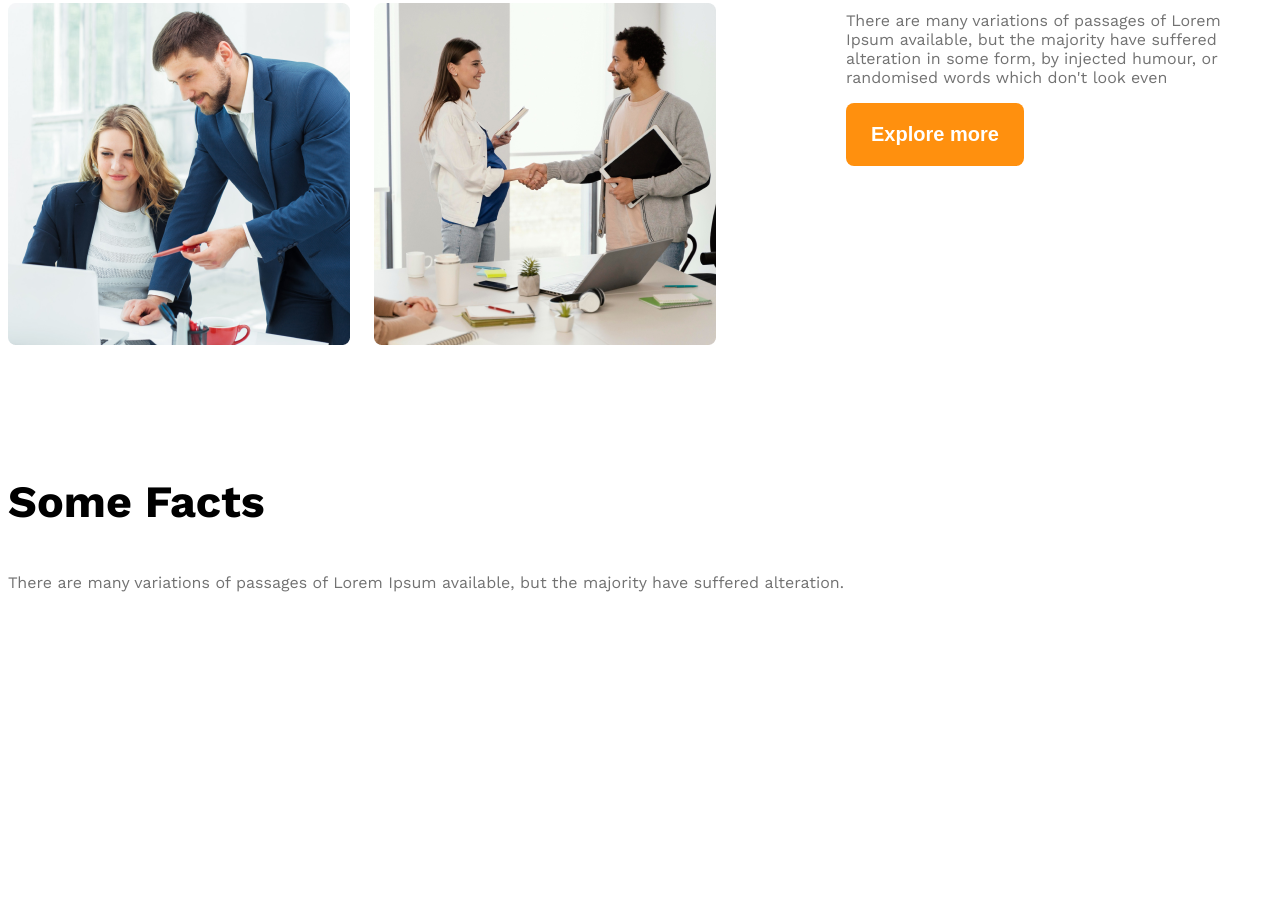
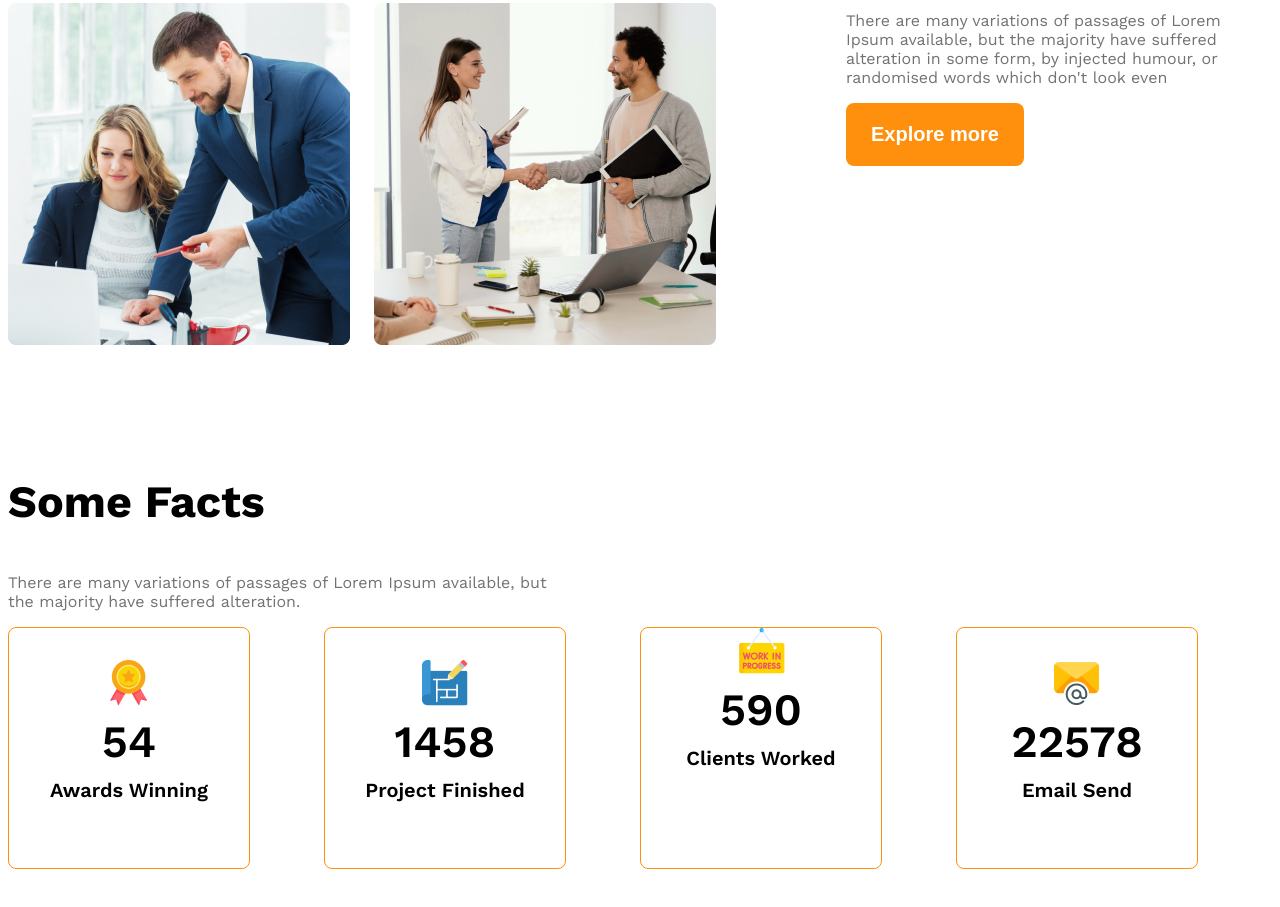
Before and after one commit to mohtasimdev/g3-architect-website, a plain HTML site: page index.html in a window 1280 px wide. Shown: the part 1677-2584 px from the top of the page. Before the commit the page ends 2558 px from the top, so only its background shows below. Drawn offline with nearby package versions, Linux system fonts and the light colour scheme.

Commit message:
added facts image and titles in div and style them with css

```diff
--- a/index.html
+++ b/index.html
@@ -49,28 +49,36 @@
         <!-- features will enjoy -->
          <section>
             <h3 class="section-title">Some Facts</h3>
-            <p class="text-light-gray">There are many variations of passages of Lorem Ipsum available, but the majority have suffered alteration.</p>
+            <p class="text-light-gray fact-description">There are many variations of passages of Lorem Ipsum available, but the majority have suffered alteration.</p>
          <div class="facts-container">
             <!-- .fact*4>img.fact-icon+h4.fact-number+h5.fact-name -->
-             <div class="fact">
-                <img src="" alt="" class="fact-icon">
-                <h4 class="fact-number"></h4>
-                <h5 class="fact-name"></h5>
+             <div class="fact-card display-flex">
+                <div>
+                <img src="images/icons/ribon.png" alt="" class="fact-icon">
+                <h4 class="fact-number">54</h4>
+                <h5 class="fact-name">Awards Winning</h5>
+                </div>
              </div>
-             <div class="fact">
-                <img src="" alt="" class="fact-icon">
-                <h4 class="fact-number"></h4>
-                <h5 class="fact-name"></h5>
+             <div class="fact-card display-flex">
+                <div>
+                    <img src="images/icons/projects.png" alt="" class="fact-icon">
+                <h4 class="fact-number">1458</h4>
+                <h5 class="fact-name">Project Finished </h5>
+                </div>
              </div>
-             <div class="fact">
-                <img src="" alt="" class="fact-icon">
-                <h4 class="fact-number"></h4>
-                <h5 class="fact-name"></h5>
+             <div class="fact-card">
+               <div>
+                 <img src="images/icons/customers.png" alt="" class="fact-icon">
+                <h4 class="fact-number">590</h4>
+                <h5 class="fact-name">Clients Worked</h5>
+               </div>
              </div>
-             <div class="fact">
-                <img src="" alt="" class="fact-icon">
-                <h4 class="fact-number"></h4>
-                <h5 class="fact-name"></h5>
+             <div class="fact-card display-flex">
+                <div>
+                    <img src="images/icons/email.png" alt="" class="fact-icon">
+                <h4 class="fact-number">22578</h4>
+                <h5 class="fact-name">Email Send</h5>
+                </div>
              </div>
          </div>
         </section>
--- a/styles/architect.css
+++ b/styles/architect.css
@@ -102,6 +102,35 @@
 #quick-list{
     font-weight: 500;
 }
+/* some facts related styles */
+.facts-container{
+    display: grid;
+    grid-template-columns: repeat(4, 1fr);
+}
+.fact-card{
+    border: 1px solid #FF900E;
+    width: 240px;
+    height: 240px;
+    border-radius: 8px;
+    text-align: center;
+    align-items: center;
+    justify-content: center;
+}
+.fact-number{
+    font-size: 2.8rem;
+    font-weight: 600;
+    margin-top: 5px;
+    margin-bottom: 10px;
+}
+.fact-name{
+    font-size: 1.25rem;
+    font-weight: 600;
+    margin-top: 10px;
+}
+.fact-description{
+    max-width: 540px;
+}
+
 /* responsive media query */
 @media screen and (max-width: 576px){
    .navbar,
```
